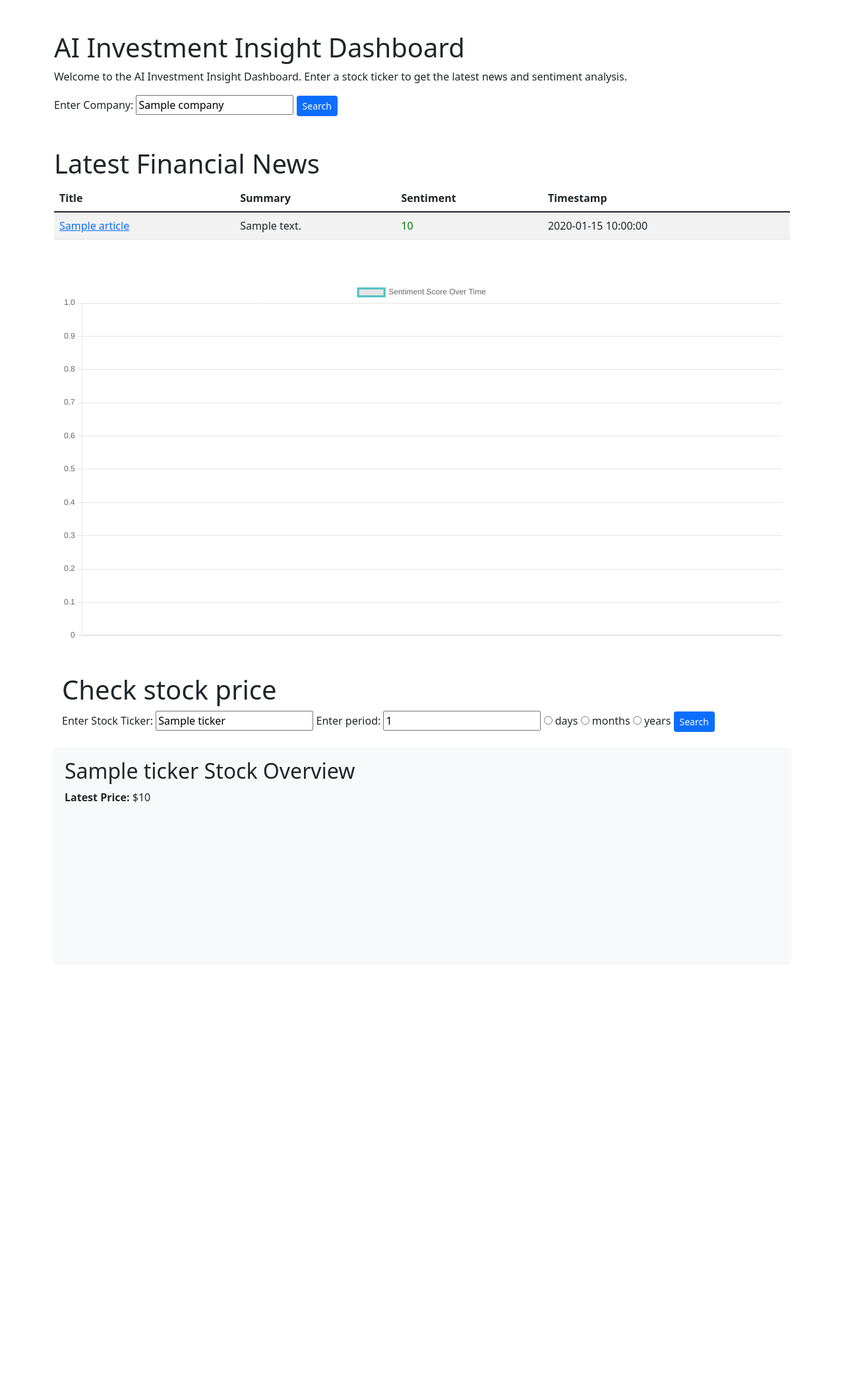
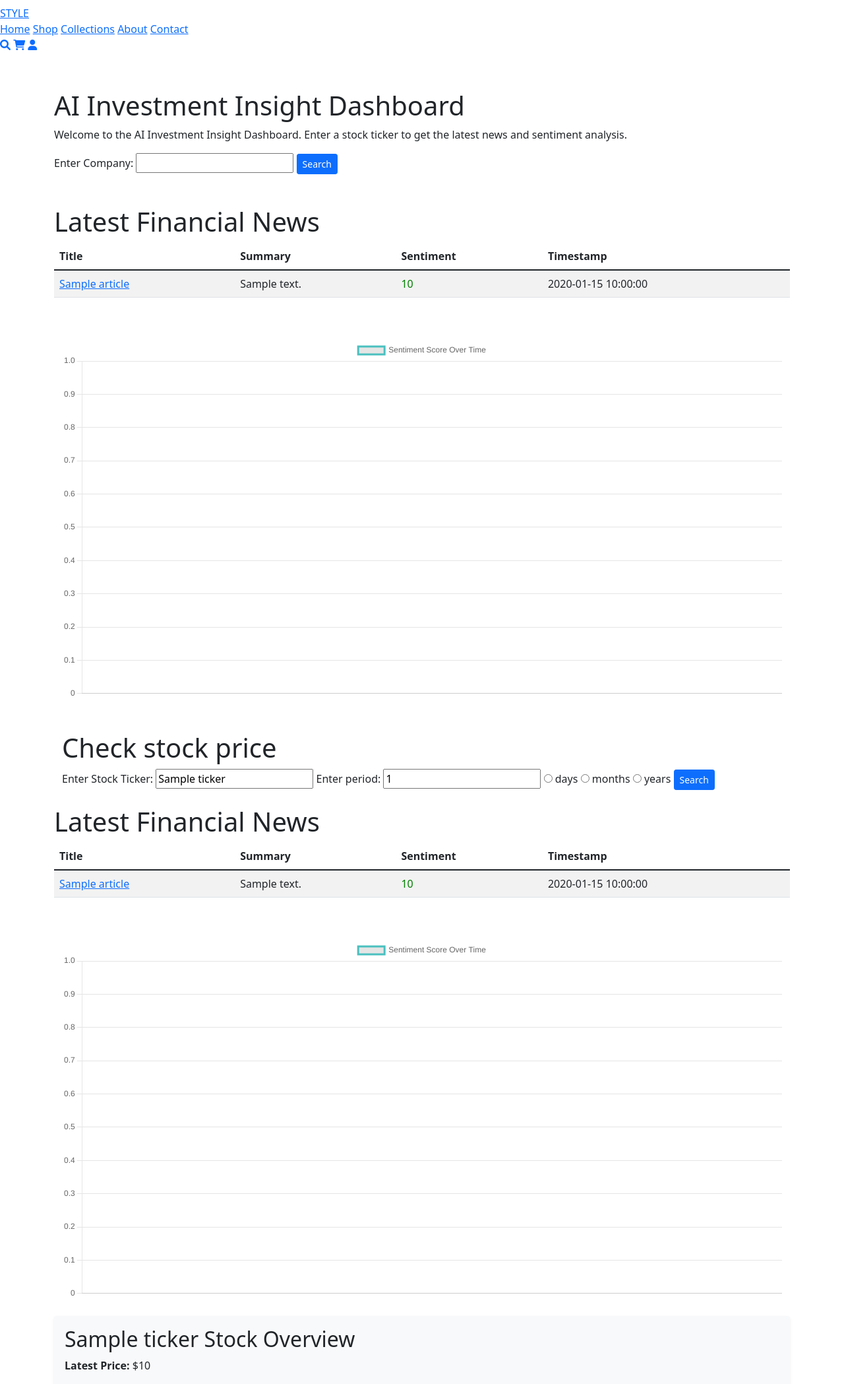
Before and after one commit to AhmadZaarour/investment-insight, a Flask app: template templates/dashboard.html in a window 1280 px wide. Shown: the top 2097 px of the page at 66% size. Before the commit the page ends 1459 px from the top, so only its background shows below. Run offline with Flask 3, Linux system fonts and the light colour scheme; the template is opened without the code that fills it: most values are stand-ins (such as "Sample title", 1, 10 or a date in 2020); a map, chart or similar area stays blank.

Commit message:
modified

```diff
--- a/templates/dashboard.html
+++ b/templates/dashboard.html
@@ -5,13 +5,38 @@
     <meta charset="UTF-8">
     <meta name="viewport" content="width=device-width, initial-scale=1.0">
     <title>AI Investment Insight Dashboard</title>
+    <link rel="stylesheet" href="style.css">
     <link rel="stylesheet" href="https://cdnjs.cloudflare.com/ajax/libs/font-awesome/6.0.0/css/all.min.css">
-    <link href="https://fonts.googleapis.com/css2?family=Poppins:wght@300;400;500;600;700&display=swap"
-        rel="stylesheet">
+    <link rel="stylesheet"
+        href="https://fonts.googleapis.com/css2?family=Poppins:wght@300;400;500;600;700&display=swap">
     <link rel="stylesheet" href="https://cdn.jsdelivr.net/npm/bootstrap@5.1.3/dist/css/bootstrap.min.css">
 </head>
 
 <body>
+    <nav class="navbar">
+        <div class="nav-container">
+            <div class="logo">
+                <a href="/">STYLE</a>
+            </div>
+            <div class="nav-links">
+                <a href="#" class="active">Home</a>
+                <a href="#">Shop</a>
+                <a href="#">Collections</a>
+                <a href="#">About</a>
+                <a href="#">Contact</a>
+            </div>
+            <div class="nav-icons">
+                <a href="#" class="search-icon"><i class="fas fa-search"></i></a>
+                <a href="#" class="cart-icon"><i class="fas fa-shopping-cart"></i></a>
+                <a href="#" class="account-icon"><i class="fas fa-user"></i></a>
+            </div>
+            <div class="hamburger">
+                <span></span>
+                <span></span>
+                <span></span>
+            </div>
+        </div>
+    </nav>
     <div class="container mt-5">
         <h1>AI Investment Insight Dashboard</h1>
 
@@ -21,7 +46,7 @@
         <form method="GET" action="/" class="mb-4">
 
             <label for="company">Enter Company:</label>
-            <input type="text" name="company" id="company" value="{{ company }}" required>
+            <input type="text" name="company" id="company" required>
 
             <button type="submit" class="btn btn-primary btn-sm">Search</button>
 
@@ -30,6 +55,7 @@
 
     <div class="container mt-5">
         <h1>Latest Financial News</h1>
+        {% if company %}
         <div class="table-responsive" style="max-height: 400px; overflow-y: auto;">
             <table class="table table-striped">
                 <thead class="thead-light">
@@ -45,9 +71,11 @@
                     <tr>
                         <td><a href="{{ article.link }}" target="_blank">{{ article.title }}</a></td>
                         <td>{{ article.summary }}</td>
-                        <td
-                            style="color: {% if article.sentiment_score > 0 %}green{% elif article.sentiment_score < 0 %}red{% else %}orange{% endif %};">
-                            {{ article.sentiment_score }}
+                        <td {% if article.sentiment_score> 0 %}
+                            style="color: green;"
+                            {% elif article.sentiment_score < 0 %} style="color: red;" {% else %} style="color: orange;"
+                                {% endif %}>
+                                {{ article.sentiment_score }}
                         </td>
                         <td>{{ article.timestamp }}</td>
                     </tr>
@@ -57,15 +85,18 @@
             {% if not articles %}
             <div class="alert alert-warning">No news articles found for "{{ company }}".</div>
             {% endif %}
-
         </div>
         <div class="container mt-5">
             <canvas id="sentimentChart" width="400" height="200"></canvas>
         </div>
+        {% endif %}
+        {% if not company %}
+        <div class="alert alert-warning">Search for company to see results".</div>
+        {% endif %}
         <script src="https://cdn.jsdelivr.net/npm/chart.js"></script>
         <script>
             const ctx = document.getElementById('sentimentChart').getContext('2d');
-            const sentimentData = {{ sentiment_counts | safe }};  // Pass the sentiment counts from Flask to JS
+            const sentimentData = JSON.parse('{{ sentiment_counts | tojson | safe }}');  // Pass the sentiment counts from Flask to JS
 
             new Chart(ctx, {
                 type: 'line',
@@ -90,27 +121,90 @@
 
                 <label for="company">Enter period: </label>
                 <input type="number" name="nb_days" id="nb_days" value="{{nb_days}}" required>
-                <input type="radio" name="period" id="period_1" value="d" {% if period == 'd' %}checked{% endif %} required> days
-                <input type="radio" name="period" id="period_2" value="mo" {% if period == 'mo' %}checked{% endif %} required> months
-                <input type="radio" name="period" id="period_3" value="y" {% if period == 'y' %}checked{% endif %} required> years
+                <input type="radio" name="period" id="period_1" value="d" {% if period=='d' %}checked{% endif %}
+                    required> days
+                <input type="radio" name="period" id="period_2" value="mo" {% if period=='mo' %}checked{% endif %}
+                    required> months
+                <input type="radio" name="period" id="period_3" value="y" {% if period=='y' %}checked{% endif %}
+                    required> years
 
                 <button type="submit" class="btn btn-primary btn-sm">Search</button>
 
             </form>
         </div>
+        <h1>Latest Financial News</h1>
+        {% if ticker %}
+        <div class="table-responsive" style="max-height: 400px; overflow-y: auto;">
+            <table class="table table-striped">
+                <thead class="thead-light">
+                    <tr>
+                        <th>Title</th>
+                        <th>Summary</th>
+                        <th>Sentiment</th>
+                        <th>Timestamp</th>
+                    </tr>
+                </thead>
+                <tbody>
+                    {% for article in stock_articles %}
+                    <tr>
+                        <td><a href="{{ article.link }}" target="_blank">{{ article.title }}</a></td>
+                        <td>{{ article.summary }}</td>
+                        <td {% if article.sentiment_score> 0 %}
+                            style="color: green;"
+                            {% elif article.sentiment_score < 0 %} style="color: red;" {% else %} style="color: orange;"
+                                {% endif %}>
+                                {{ article.sentiment_score }}
+                        </td>
+                        <td>{{ article.timestamp }}</td>
+                    </tr>
+                    {% endfor %}
+                </tbody>
+            </table>
+            {% if not stock_articles %}
+            <div class="alert alert-warning">No news articles found for "{{ company }}".</div>
+            {% endif %}
+
+        </div>
+        <div class="container mt-5">
+            <canvas id="s_sentimentChart" width="400" height="200"></canvas>
+        </div>
+        {% endif %}
+        {% if not ticker %}
+        <div class="alert alert-warning">Search for ticker to see results".</div>
+        {% endif %}
+        <script src="https://cdn.jsdelivr.net/npm/chart.js"></script>
+        <script>
+            const sctx = document.getElementById('s_sentimentChart').getContext('2d');
+            const s_sentimentData = JSON.parse('{{ stock_sentiment_counts | tojson | safe }}');  // Pass the sentiment counts from Flask to JS
+
+            new Chart(sctx, {
+                type: 'line',
+                data: {
+                    labels: s_sentimentData.dates,
+                    datasets: [{
+                        label: 'Sentiment Score Over Time',
+                        data: s_sentimentData.scores,
+                        borderColor: 'rgba(75, 192, 192, 1)',
+                        tension: 0.1
+                    }]
+                }
+            });
+        </script>
+        {% if ticker %}
         <div class="my-4 p-3 bg-light rounded shadow-sm">
             <h2>{{ ticker }} Stock Overview</h2>
             <p><strong>Latest Price:</strong> ${{ last_price }}</p>
 
             <canvas id="stockChart" width="400" height="200"></canvas>
         </div>
+        {% endif %}
         {% if not ticker %}
-        <div class="alert alert-warning">No news stocks found for "{{ ticker }}".</div>
+        <div class="alert alert-warning">Search to see results".</div>
         {% endif %}
         <script src="https://cdn.jsdelivr.net/npm/chart.js"></script>
         <script>
 
-            const hist = {{ history | safe}};
+            const hist = JSON.parse('{{ history | tojson | safe}}');
 
             const dates = hist.dates
             const closePrices = hist.close.map(Number)
```
